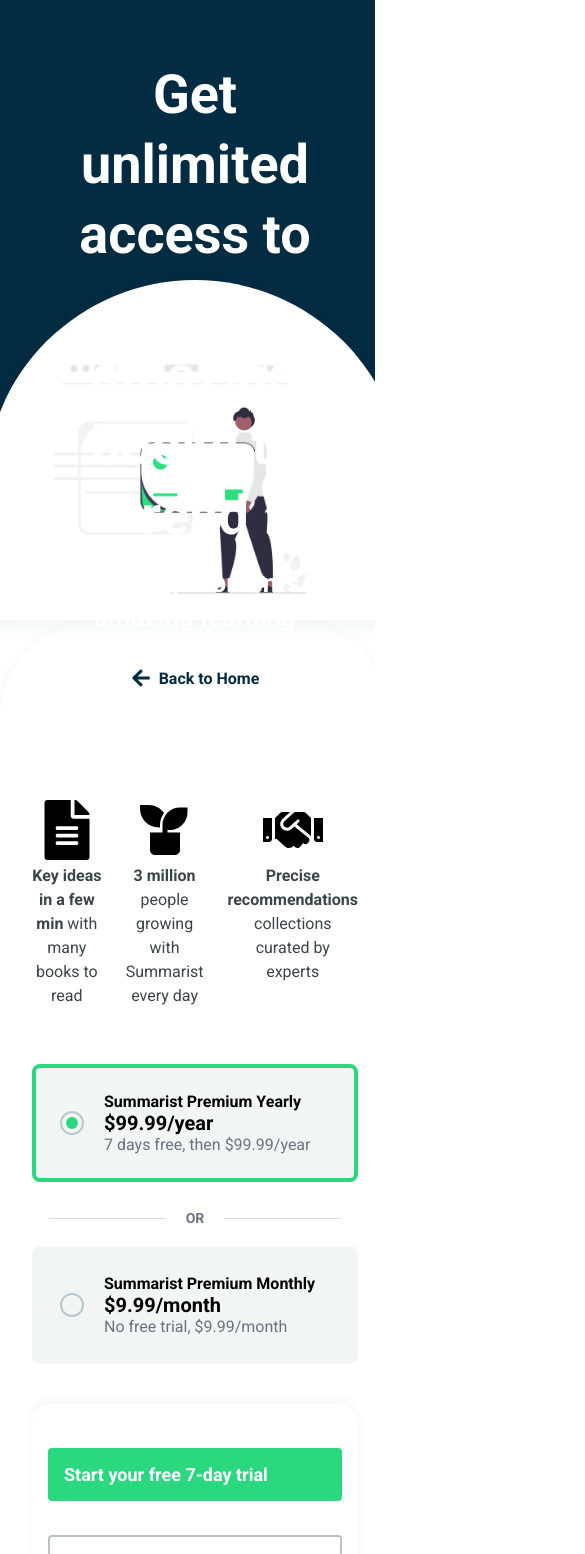
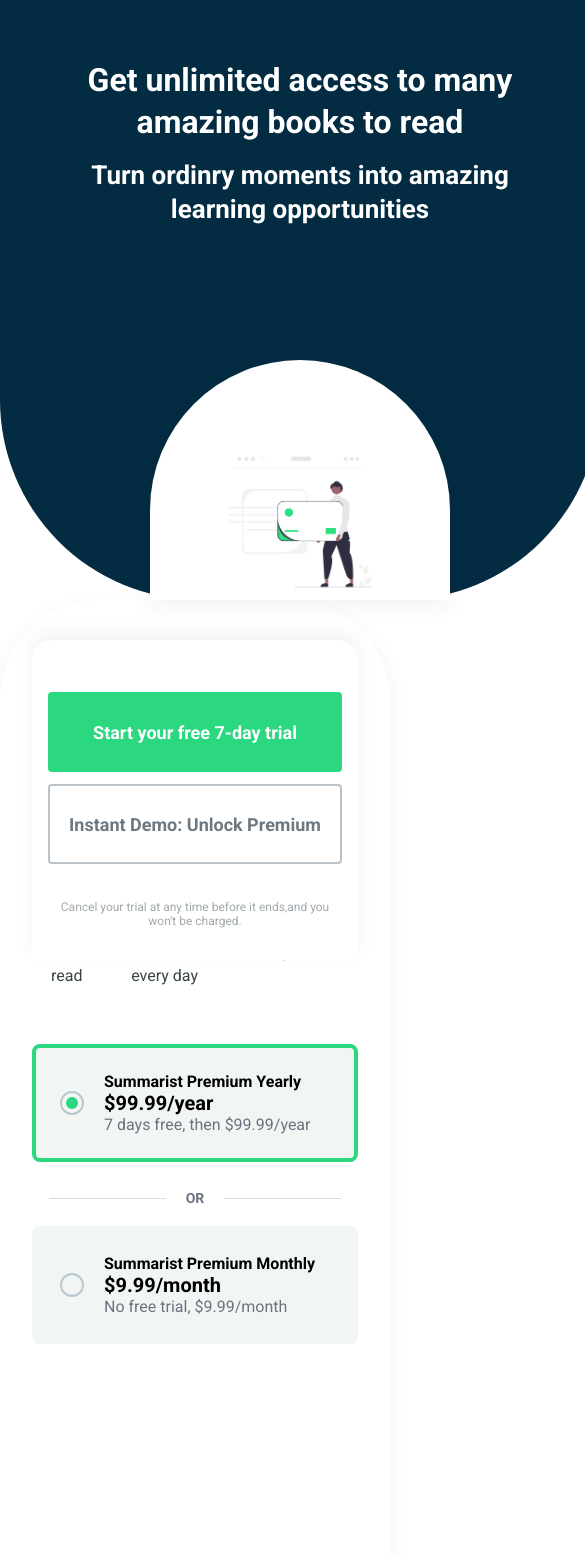
Before and after one commit to iroussos25/yiannis-summarist, a Next.js app: page /plan in a window 390 px wide. Shown: the top 1554 px of the page, 585 px wide, since content can reach past the window. Built offline with nearby package versions, Linux system fonts and the light colour scheme; no server answers.

Commit message:
Player. Won't. Die.

```diff
--- a/src/app/page.tsx
+++ b/src/app/page.tsx
@@ -8,11 +8,12 @@
 import landing from "../../public/landing.png"
 import Image from 'next/image';
 import { openLoginModal } from './redux/authSlice';
-import { useAppDispatch } from './redux/hooks';
+import { useAppDispatch, useAppSelector } from './redux/hooks';
 
 export default function Home() {
 
   const dispatch = useAppDispatch();
+  const user = useAppSelector((state) => state.auth.user);
 
   return (
 
@@ -212,7 +213,7 @@
             </div>
           </div>
           <div className="reviews__btn--wrapper">
-            <button className="btn home__cta--btn" onClick={() => dispatch(openLoginModal())}>Login</button>
+            <button className="btn home__cta--btn" onClick={() => dispatch(openLoginModal())}>{user ? "Logout" : "Login"}</button>
           </div>
         </div>
       </div>
--- a/src/app/plan/Plan.module.css
+++ b/src/app/plan/Plan.module.css
@@ -23,7 +23,9 @@
   width: 100%;
   margin: 0 auto;
   padding: 0;
+  overflow: visible;
 }
+
 
 .pricingSelection {
   display: flex;
@@ -162,19 +164,21 @@
   background-color: #fff;
   max-width: 980px;
   margin: 0 auto 40px;
-  padding: 40px 32px 60px;
+  padding: 40px 32px 100px;
   border-radius: 100px 100px 20px 20px;
   box-shadow: 0 6px 20px rgba(3, 43, 65, 0.06);
   position: relative;
+  overflow: visible;
 }
 
 .buttons {
   display: flex;
-  gap: 16px;
-  width: 100%;
+  gap: 36px;
+  width: 80%;
   max-width: 800px;
   margin: 32px auto 0;
   justify-content: center;
+  align-items: center;
 }
 
 .ctaWrap {
@@ -186,14 +190,15 @@
     flex-direction: column;
   justify-content: center;
   align-items: center;
-  padding: 12px 16px;
+  padding: 20px 16px;
   background-color: #fff;
-  box-shadow: 0 -4px 12px rgba(3,43,65,0.04);
+  box-shadow: 0 -8px 20px rgba(0,0,0,0.05);
   width: 100%;
   max-width: 980px;
-  margin: 0 auto 16px;
+  margin: 0 auto;
   border-top-left-radius: 20px;
   border-top-right-radius: 20px;
+  transition: box-shadow 0.3s ease;
 }
 
 .ctaButton, .demoButton {
@@ -208,7 +213,10 @@
   font-size: 18px;
   cursor: pointer;
   display: flex;
-  margin-bottom: 18px;
+  justify-content: center;
+  align-items: center;
+  margin-bottom: 0px;
+  min-height: 80px;
   transition: all 0.2s ease-in-out;
 }
 
@@ -233,6 +241,7 @@
     font-size: 12px;
     color: #a2a9ad;
     text-align: center;
+    margin-top: 12px;
 }
 
 .separator {
@@ -258,9 +267,6 @@
   padding: 0 8px;
   background: transparent;
 }
-
-
-
 
 .planHero h2 {
   font-size: 26px;
@@ -310,10 +316,63 @@
   max-height: 200px;
   padding-bottom: 24px;
 }
+@media (max-width: 876px) {
+   .planTitle {
+    font-size: 42px;
+    padding: 0 40px;
+  }
+
+  .planSubtitle {
+    font-size: 18px;
+  }
+}
 
 
-@media (max-width: 480px) {
+@media (max-width: 855px) {
   .buttons {
     flex-direction: column;
+    gap: 12px;
+    width: 100%;
+    max-width: 400px;
+    margin:20px 0 auto;
   }
+
+  .ctaButton, .demoButton {
+    width: 100%;
+    max-width: 340px;
+    margin: 0;
+  }
+
+  .ctaWrap {
+    gap: 24px;
+    padding: 32px 16px;
+  }
+
+  .planHero {
+    height: auto;
+    padding: 300px;
+
+  }
+
+  .planTitle {
+    font-size: 32px;
+    padding: 0 20px;
+  }
+
+  .planSubtitle {
+    font-size: 16px;
+    padding: 0 20px;
+  }
+
+  .arch {
+    width: 300px;
+    height: 240px;
+  }
+
+  .planHeroImg {
+    width: 200px;
+
+  }
+
+
 }
--- a/src/app/plan/page.tsx
+++ b/src/app/plan/page.tsx
@@ -1,6 +1,6 @@
 "use client";
 
-import React, { useState } from "react";
+import React, { useEffect, useState } from "react";
 import styles from "./Plan.module.css";
 import { FaArrowLeft, FaChevronDown, FaChevronUp, FaFileAlt, FaHandshake } from "react-icons/fa";
 import { RiPlantFill } from "react-icons/ri";
@@ -8,6 +8,8 @@
 import { openLoginModal, setPremium } from "../redux/authSlice";
 import { useRouter } from "next/navigation";
 import Link from "next/link";
+import { doc, setDoc } from "firebase/firestore";
+import { db } from "@/lib/firebase";
 
 
 const PlanPage = () => {
@@ -17,10 +19,30 @@
   const router = useRouter();
   const { user } = useAppSelector(state => state.auth);
 
-  const handleSimulatedUpgrade = () => {
+   const handleSimulatedUpgrade = async () => {
+    if (!user) {
+      alert("Please log in to your guest account to see the Premium transition!");
+      dispatch(openLoginModal());
+      return;
+    }
+
+
     dispatch(setPremium(true));
     router.push("/success");
+
+    try {
+      const userRef = doc(db, "users", user.uid);
+      await setDoc(userRef, {
+        isPremium: true,
+        subscriptionStatus: 'premium'
+      }, { merge: true });
+
+      console.log("Firestore updated successfully in the background!");
+    } catch (e) {
+      console.error("Background Firestore update failed:", e);
+    }
   };
+
 
 
   const handleRealStripePayment = () => {
@@ -31,6 +53,13 @@
     }
     };
 
+    useEffect(() => {
+      const originalOverflow = window.getComputedStyle(document.body).overflow;
+      document.body.style.overflow = "visible";
+      return () => {
+        document.body.style.overflow = originalOverflow;
+      };
+    }, []);
 
   const faqs = [
     {
@@ -48,6 +77,7 @@
   ];
 
   return (
+
     <div className={styles.fullWidthContainer}>
 
     <div className={styles.planContainer}>
@@ -70,6 +100,9 @@
         <FaArrowLeft size={20} />
         <span>Back to Home</span>
         </Link>
+
+
+
 <div className={styles.planFeaturesWrapper}>
     <div className={styles.planFeature}>
         <figure className={styles.planFeaturesIcon}>
@@ -95,7 +128,7 @@
         <div
           className={`${styles.planOption} ${selectedPlan === "yearly" ? styles.active : ""}`}
           onClick={() => setSelectedPlan("yearly")}
-        >
+          >
           <div className={styles.radio}></div>
           <div>
             <div style={{ fontWeight: 700 }}>Summarist Premium Yearly</div>
@@ -123,6 +156,8 @@
             <div style={{ color: "#6b7280" }}>No free trial, $9.99/month</div>
           </div>
         </div>
+
+
       </div>
       <div className={styles.ctaWrap}>
       <div className={styles.buttons}>
@@ -132,7 +167,7 @@
       <button
     className={styles.demoButton}
     onClick={handleSimulatedUpgrade}
-  >
+    >
     Instant Demo: Unlock Premium
   </button>
       </div>
@@ -143,7 +178,7 @@
 
       <div className={styles.accordionSection}>
         {faqs.map((faq, index) => (
-            <div key={index} className={styles.accordionItem}>
+          <div key={index} className={styles.accordionItem}>
             <div
               className={styles.accordionHeader}
               onClick={() => setOpenIndex(openIndex === index ? null : index)}
@@ -156,8 +191,8 @@
             </div>
           </div>
         ))}
+        </div>
       </div>
-     </div>
     </div>
 </div>
   );
--- a/src/app/player/[id]/Player.module.css
+++ b/src/app/player/[id]/Player.module.css
@@ -68,7 +68,6 @@
 
 .readerContainer {
     max-width: 800px;
-    margin: 0 auto;
     padding: 40px 24px 120px;
 }
 
--- a/src/components/AudioPlayer.tsx
+++ b/src/components/AudioPlayer.tsx
@@ -7,6 +7,7 @@
 import { IoClose, IoPlayBackSharp, IoPlayForwardSharp } from "react-icons/io5";
 import { AiFillPauseCircle, AiFillPlayCircle } from "react-icons/ai";
 import { clearActiveBook, addToFinished } from "@/app/redux/bookSlice"; // Added addToFinished
+import { useRouter, usePathname } from "next/navigation";
 
 const MOCK_AUDIO_URL = "https://www.soundhelix.com/examples/mp3/SoundHelix-Song-1.mp3";
 
@@ -14,10 +15,11 @@
   const book = useAppSelector((state) => state.book.activeBook);
   const audioRef = useRef<HTMLAudioElement | null>(null);
   const playAnimationRef = useRef<number | null>(null);
-
+  const router = useRouter();
   const [isPlaying, setIsPlaying] = useState(false);
   const [timeProgress, setTimeProgress] = useState(0);
   const [duration, setDuration] = useState(0);
+  const pathname = usePathname();
 
   const dispatch = useAppDispatch();
 
@@ -45,7 +47,17 @@
   }, [duration]);
 
   useEffect(() => {
-    const audio = audioRef.current;
+     const audio = audioRef.current;
+
+    // IF THE BOOK IS CLEARED, KILL THE AUDIO IMMEDIATELY
+    if (!book) {
+      if (audio) {
+        audio.pause();
+        audio.src = ""; // Clear the source so it stops buffering
+      }
+      setIsPlaying(false);
+      return;
+    }
     if (!audio || !book) return;
 
     const targetSrc = book.audioLink || MOCK_AUDIO_URL;
@@ -88,6 +100,26 @@
   };
 
   if (!book) return null;
+
+  const handleClosePlayer = () => {
+  // 1. Stop the physical audio first
+  if (audioRef.current) {
+    audioRef.current.pause();
+    audioRef.current.src = "";
+  }
+  dispatch(clearActiveBook());
+  setIsPlaying(false);
+  // 2. Clear local animation frames
+  if (playAnimationRef.current) {
+    cancelAnimationFrame(playAnimationRef.current);
+  }
+  // 3. Clear local play state
+  // 4. Finally, tell Redux to forget the book
+  if (pathname.includes('/player')) {
+    router.push('/for-you');
+  }
+};
+
 
   return (
     <div className={styles.audioPlayerWrapper}>
@@ -136,7 +168,7 @@
             />
             <span className={styles.time}>{formatTime(duration)}</span>
           </div>
-          <button className={styles.closeBtn} onClick={() => dispatch(clearActiveBook())}>
+          <button className={styles.closeBtn} onClick={handleClosePlayer}>
             <IoClose size={24} />
           </button>
         </div>
--- a/src/components/AuthStateListener.tsx
+++ b/src/components/AuthStateListener.tsx
@@ -4,10 +4,10 @@
 import { onAuthStateChanged } from 'firebase/auth';
 import { auth, db } from '@/lib/firebase';
 import { doc, getDoc, collection, getDocs } from 'firebase/firestore';
-import { useAppDispatch } from '@/app/redux/hooks';
+import { useAppDispatch, useAppSelector } from '@/app/redux/hooks';
 import { clearUser, closeLoginModal, setUser, setPremium } from '@/app/redux/authSlice';
 import { setFavorites } from '@/app/redux/favoritesSlice';
-import { setFinishedBooks } from '@/app/redux/bookSlice';
+import { clearActiveBook, setFinishedBooks } from '@/app/redux/bookSlice';
 import { usePathname, useRouter } from 'next/navigation';
 import { Book } from '@/lib/api';
 
@@ -15,78 +15,64 @@
   const dispatch = useAppDispatch();
   const router = useRouter();
   const pathname = usePathname();
+  const isPremium = useAppSelector((state) => state.auth.isPremium);
+  const userState = useAppSelector((state) => state.auth.user);
 
   useEffect(() => {
     const unsubscribe = onAuthStateChanged(auth, async (user) => {
       if (user) {
-        // 1. SET USER IMMEDIATELY (Instant UI Feedback)
+        // 1. Instant Auth State
         dispatch(setUser({ uid: user.uid, email: user.email || "Guest User" }));
+        dispatch(closeLoginModal());
+        if (pathname === '/') router.push('/for-you');
 
-        // 2. DEFINE RESILIENT SYNC LOGIC (With Retry Loop)
-        const syncUserData = async (retries = 3) => {
+        // 2. Background Sync (One-Retry Strategy)
+        const syncData = async (canRetry: boolean) => {
           try {
-            console.log(`DORI DEBUG: Sync attempt ${4 - retries} for user: ${user.uid}`);
-
-            // A. Fetch Premium Status
             const userRef = doc(db, "users", user.uid);
             const userSnap = await getDoc(userRef);
 
             if (userSnap.exists()) {
               const data = userSnap.data();
               dispatch(setPremium(data.isPremium || data.subscriptionStatus === 'premium'));
+            } else {
+              dispatch(setPremium(false));
             }
 
-            // B. Fetch Favorites
+            // Sync Library
             const favsSnap = await getDocs(collection(db, "users", user.uid, "favorites"));
-            const favsData = favsSnap.docs.map(doc => ({ id: doc.id, ...doc.data() })) as Book[];
-            dispatch(setFavorites(favsData));
-
-            // C. Fetch Finished Books
-            const finishedSnap = await getDocs(collection(db, "users", user.uid, "finishedBooks"));
-            const finishedData = finishedSnap.docs.map(doc => ({ id: doc.id, ...doc.data() })) as Book[];
-            dispatch(setFinishedBooks(finishedData));
-
-            console.log("DORI DEBUG: Sync successful! Library re-hydrated.");
-
-            // Finish UI updates after successful sync
-            dispatch(closeLoginModal());
-            if (pathname === '/') {
-              router.push('/for-you');
-            }
-
+            dispatch(setFavorites(favsSnap.docs.map(doc => ({ id: doc.id, ...doc.data() })) as Book[]));
           } catch (error: any) {
-            // If it's an 'offline' error, wait 1 second and retry
-            if (error.message.includes("offline") && retries > 0) {
-              console.warn(`DORI DEBUG: Firestore offline. Retrying in 1s... (${retries} left)`);
-              setTimeout(() => syncUserData(retries - 1), 1000);
+            if (canRetry && error.message.includes("offline")) {
+              console.log("DORI DEBUG: Offline race detected. Retrying once...");
+              setTimeout(() => syncData(false), 1000);
             } else {
-              console.error("DORI DEBUG: Sync failed permanently!", error.message);
-              // Still close modal and navigate even if sync fails so user isn't stuck
-              dispatch(closeLoginModal());
-              if (pathname === '/') router.push('/for-you');
+              console.warn("DORI DEBUG: Background sync skipped or offline.");
             }
           }
         };
 
-        // Start the sync process
-        syncUserData();
+        syncData(true);
 
       } else {
-        // 3. LOGOUT CLEANUP (The snippet you asked about!)
-        // This ensures Redux is scrubbed clean when no user is present
+        // 3. Logout Cleanup
         dispatch(clearUser());
         dispatch(setPremium(false));
         dispatch(setFavorites([]));
         dispatch(setFinishedBooks([]));
-
-        if (pathname.startsWith('/player')) {
-          router.push('/');
-        }
+        dispatch(clearActiveBook());
       }
     });
 
     return () => unsubscribe();
   }, [dispatch, router]);
 
+  // 4. THE SAFETY GUARD
+  useEffect(() => {
+    if (!userState && isPremium) {
+      dispatch(setPremium(false));
+    }
+  }, [userState, isPremium, dispatch]);
+
   return null;
 }
--- a/src/components/authenticator.tsx
+++ b/src/components/authenticator.tsx
@@ -15,6 +15,7 @@
 import { db } from "@/lib/firebase";
 import { doc, getDoc, setDoc } from "firebase/firestore";
 import { setPremium } from "@/app/redux/authSlice";
+import { useRouter } from "next/navigation";
 export default function Authenticator() {
 
 const dispatch = useAppDispatch();
@@ -22,6 +23,7 @@
 const [password, setPassword] = useState("");
 const [loading, setLoading] = useState(false);
 const [isLoginMode, setIsLoginMode] = useState(true);
+const router = useRouter();
 
 const handleForgotPassword = async () => {
     if (!email) {
@@ -40,29 +42,16 @@
     e.preventDefault();
     setLoading(true);
     try {
-        let userCredential;
         if (isLoginMode) {
-         userCredential = await signInWithEmailAndPassword( auth, email, password);
+            await signInWithEmailAndPassword(auth, email, password);
+        } else {
+            await createUserWithEmailAndPassword(auth, email, password);
+        }
 
-            const user = userCredential.user;
-            const userRef = doc(db, "users", user.uid);
-            const userSnap = await getDoc(userRef);
-
-              if (userSnap.exists()) {
-                const userData = userSnap.data();
-                if (userData.isPremium || userData.subscriptionStatus === 'premium') {
-                    dispatch(setPremium(true));
-                }
-            }
-
-        } else {
-        await createUserWithEmailAndPassword(auth, email, password);
-        console.log("Account Created Successfully!")
-    }
         dispatch(closeLoginModal());
-        console.log("Success!")
+        router.push("/for-you");
     } catch (error: any) {
-        console.error((isLoginMode ? "Login failed:" : "Signup failed:") + error.message);
+        alert((isLoginMode ? "Login failed: " : "Signup failed: ") + error.message);
     } finally {
         setLoading(false);
     }
@@ -72,15 +61,9 @@
     const provider = new GoogleAuthProvider();
     setLoading(true);
     try {
-        const result = await signInWithPopup(auth, provider);
-
-        const userRef = doc(db, "users", result.user.uid);
-        const userSnap = await getDoc(userRef);
-        if (userSnap.exists() && userSnap.data().isPremium) {
-            dispatch(setPremium(true));
-        }
-
+        await signInWithPopup(auth, provider);
         dispatch(closeLoginModal());
+        router.push("/for-you");
     } catch (error: any) {
         console.error("Google Login Error", error.message);
     } finally {
@@ -88,29 +71,20 @@
     }
 };
 
-
 const handleGuestLogin = async () => {
     setLoading(true);
     try {
-        const result = await signInAnonymously(auth);
-        const user = result.user;
+        await signInAnonymously(auth);
 
-        const userRef = doc(db, "users", user.uid);
-        await setDoc(userRef, {
-            isPremium: true,
-            subscriptionStatus: "premium",
-            email: "Guest User"
-        });
-
-        dispatch(setPremium(true));
         dispatch(closeLoginModal());
+        router.push("/for-you");
     } catch (error: any) {
-        console.error("Guest setup failed:", error.message);
-        dispatch(closeLoginModal());
+        console.error("Guest login failed:", error.message);
     } finally {
         setLoading(false);
     }
 };
+
 
 
 
--- a/src/components/sidebar.tsx
+++ b/src/components/sidebar.tsx
@@ -10,7 +10,7 @@
 import { FaRegBookmark } from 'react-icons/fa';
 import { RiBallPenLine } from 'react-icons/ri';
 import { FiHelpCircle, FiLogIn, FiLogOut } from 'react-icons/fi';
-import { openLoginModal } from '@/app/redux/authSlice';
+import { clearUser, openLoginModal, setPremium } from '@/app/redux/authSlice';
 import { signOut } from 'firebase/auth';
 import { auth } from '@/lib/firebase';
 import { useAppSelector, useAppDispatch } from '@/app/redux/hooks';
@@ -37,6 +37,8 @@
    const handleAuth = async () => {
         if (user) {
           await signOut(auth);
+          dispatch(setPremium(false));
+          dispatch(clearUser());
           dispatch(clearActiveBook());
         } else {
             dispatch(openLoginModal());
@@ -56,9 +58,9 @@
             <div className={sidebarClasses}>
                 <div className={styles.sidebarContent} style={contentPadding}>
 
-                    <div className={styles.sidebarLogo}>
-                        <Image src="/logo.png" alt="logo" width={160} height={40} />
-                    </div>
+                    <Link href={user ? "/for-you" : "/"} className={styles.sidebarLogo}>
+                     <Image src="/logo.png" alt="logo" width={160} height={40} />
+                    </Link>
                     <div className={styles.sidebarWrapper}>
                         <div className={styles.sidebarTop}>
                             <Link href="/for-you" className={styles.sidebarLinkWrapper}>
```
Also changed, not shown: src/app/book/[id]/page.tsx (+20 -16 lines).
